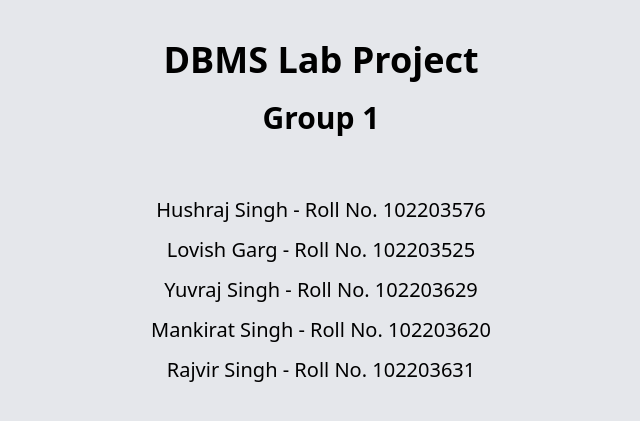
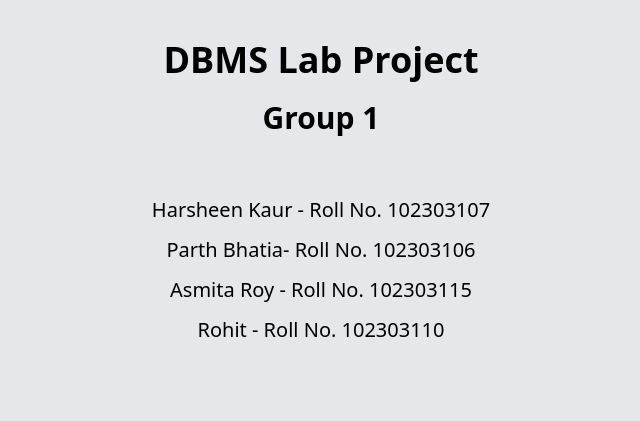
Before and after one commit to KaurHarsheen/dbms_project, a Flask app: page / in a window 1280 px wide. Shown: the part 72-493 px from the top of the page, without its empty margins (319-959 px from the left). Run offline with Flask 3, Linux system fonts and the light colour scheme.

Commit message:
modified home page

```diff
--- a/templates/index.html
+++ b/templates/index.html
@@ -9,11 +9,10 @@
     <h2 class="text-3xl font-semibold mb-3">Group 1</h2>
     <div class="p-12 rounded-lg w-full md:w-1/2">
         <ul class="text-xl justify-center text-center">
-            <li class="mb-3">Hushraj Singh - Roll No. 102203576</li>
-            <li class="mb-3">Lovish Garg - Roll No. 102203525</li>
-            <li class="mb-3">Yuvraj Singh - Roll No. 102203629</li>
-            <li class="mb-3">Mankirat Singh - Roll No. 102203620</li>
-            <li class="mb-3">Rajvir Singh - Roll No. 102203631</li>
+            <li class="mb-3">Harsheen Kaur - Roll No. 102303107</li>
+            <li class="mb-3">Parth Bhatia- Roll No. 102303106</li>
+            <li class="mb-3">Asmita Roy - Roll No. 102303115</li>
+            <li class="mb-3">Rohit - Roll No. 102303110</li>
         </ul>
     </div>
 </div>
```
